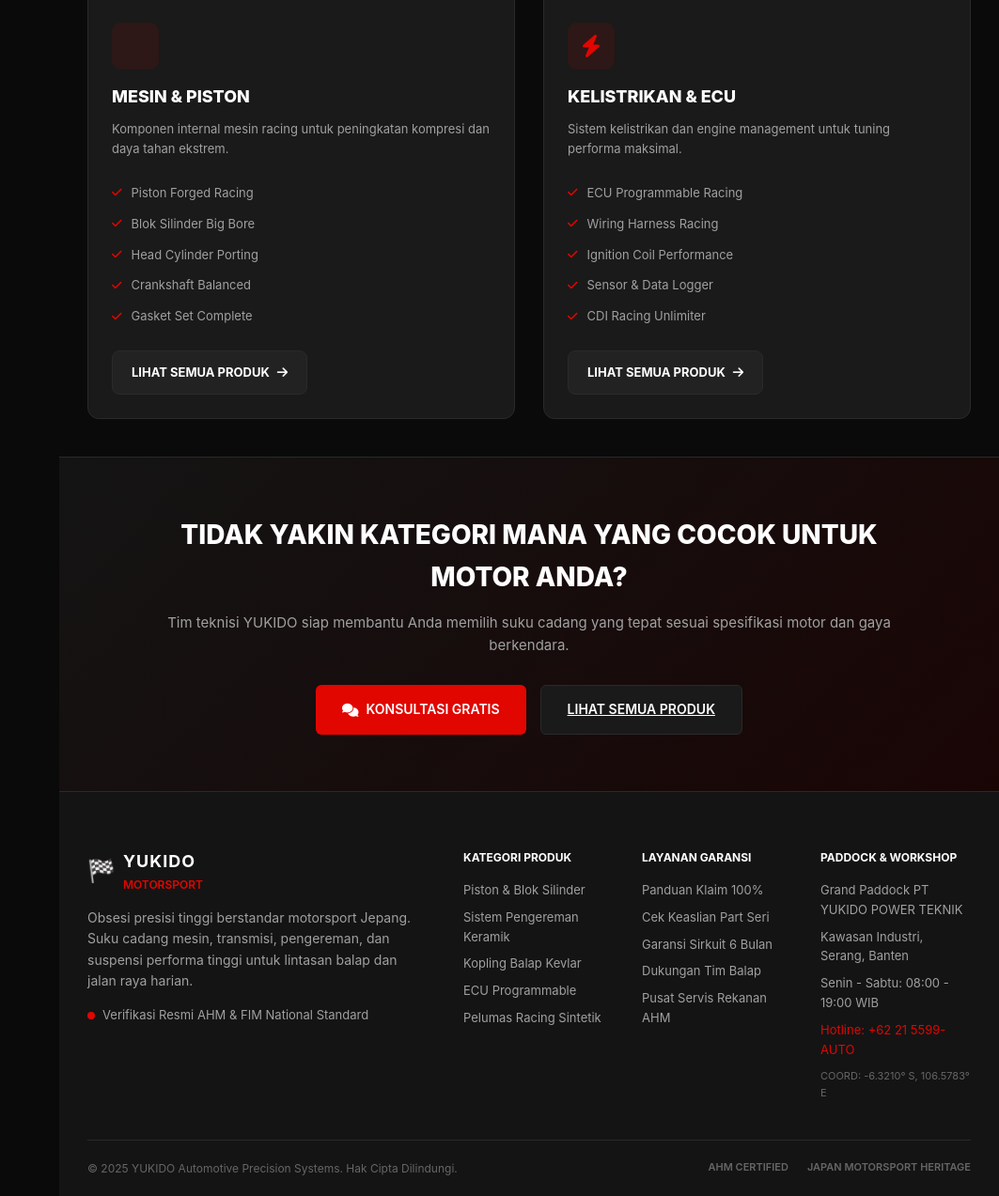
After one commit to nurkumada/yukido-motorsport, a PHP site: page /kategori-produk.html in a window 1280 px wide. The commit adds this page. Shown: the part 2597-3870 px from the top of the page at 94% size, without its empty margins (217-1280 px from the left). Run offline with PHP 8.4, Linux system fonts and the light colour scheme.

Commit message:
Add files via upload

```diff
--- a/frontend/css/style.css
+++ b/frontend/css/style.css
@@ -2113,3 +2113,178 @@ body {
     .team-grid, .specs-grid, .podium-grid, .matrix-grid, .gallery-grid { grid-template-columns: 1fr; }
     .hero-stats { flex-direction: column; }
 }
+
+/* --- Styles Khusus Halaman Kategori Produk --- */
+.kategori-detail-grid {
+    display: grid;
+    grid-template-columns: repeat(2, 1fr);
+    gap: 30px;
+    padding: 40px 30px;
+}
+
+.kategori-detail-card {
+    background: var(--bg-card);
+    border: 1px solid var(--border-color);
+    border-radius: 12px;
+    overflow: hidden;
+    transition: all 0.3s;
+}
+
+.kategori-detail-card:hover {
+    transform: translateY(-5px);
+    border-color: var(--red-primary);
+    box-shadow: 0 10px 30px rgba(225, 6, 0, 0.2);
+}
+
+.kategori-image {
+    position: relative;
+    height: 220px;
+    overflow: hidden;
+}
+
+.kategori-image img {
+    width: 100%;
+    height: 100%;
+    object-fit: cover;
+    transition: transform 0.3s;
+}
+
+.kategori-detail-card:hover .kategori-image img {
+    transform: scale(1.1);
+}
+
+.kategori-overlay {
+    position: absolute;
+    top: 15px;
+    right: 15px;
+    background: var(--red-primary);
+    color: white;
+    padding: 6px 12px;
+    border-radius: 6px;
+    font-size: 12px;
+    font-weight: 700;
+}
+
+.kategori-content {
+    padding: 25px;
+}
+
+.kategori-icon {
+    width: 50px;
+    height: 50px;
+    background: rgba(225, 6, 0, 0.1);
+    border-radius: 10px;
+    display: flex;
+    align-items: center;
+    justify-content: center;
+    margin-bottom: 15px;
+}
+
+.kategori-icon i {
+    font-size: 24px;
+    color: var(--red-primary);
+}
+
+.kategori-content h3 {
+    font-size: 18px;
+    font-weight: 800;
+    margin-bottom: 10px;
+    color: var(--text-primary);
+}
+
+.kategori-content > p {
+    font-size: 13px;
+    color: var(--text-secondary);
+    line-height: 1.6;
+    margin-bottom: 20px;
+}
+
+.kategori-list {
+    list-style: none;
+    padding: 0;
+    margin: 0 0 20px 0;
+}
+
+.kategori-list li {
+    font-size: 13px;
+    color: var(--text-secondary);
+    padding: 6px 0;
+    display: flex;
+    align-items: center;
+    gap: 10px;
+}
+
+.kategori-list li i {
+    color: var(--red-primary);
+    font-size: 12px;
+}
+
+.btn-kategori {
+    display: inline-flex;
+    align-items: center;
+    gap: 8px;
+    background: var(--bg-hover);
+    color: var(--text-primary);
+    padding: 12px 20px;
+    border-radius: 8px;
+    text-decoration: none;
+    font-size: 13px;
+    font-weight: 700;
+    transition: all 0.3s;
+    border: 1px solid var(--border-color);
+}
+
+.btn-kategori:hover {
+    background: var(--red-primary);
+    border-color: var(--red-primary);
+    color: white;
+}
+
+/* CTA Section */
+.kategori-cta {
+    background: linear-gradient(135deg, var(--bg-secondary) 0%, #1a0505 100%);
+    border-top: 1px solid var(--border-color);
+    padding: 60px 30px;
+    text-align: center;
+}
+
+.kategori-cta .cta-content {
+    max-width: 800px;
+    margin: 0 auto;
+}
+
+.kategori-cta h2 {
+    font-size: 28px;
+    font-weight: 800;
+    margin-bottom: 15px;
+    color: var(--text-primary);
+}
+
+.kategori-cta p {
+    font-size: 15px;
+    color: var(--text-secondary);
+    margin-bottom: 30px;
+    line-height: 1.6;
+}
+
+.kategori-cta .cta-buttons {
+    display: flex;
+    gap: 15px;
+    justify-content: center;
+    flex-wrap: wrap;
+}
+
+@media (max-width: 900px) {
+    .kategori-detail-grid {
+        grid-template-columns: 1fr;
+    }
+}
+
+@media (max-width: 600px) {
+    .kategori-cta h2 {
+        font-size: 22px;
+    }
+    .kategori-cta .cta-buttons {
+        flex-direction: column;
+    }
+}
--- /dev/null
+++ b/frontend/kategori-produk.html
@@ -0,0 +1,348 @@
+<!DOCTYPE html>
+<html lang="id">
+<head>
+    <meta charset="UTF-8">
+    <meta name="viewport" content="width=device-width, initial-scale=1.0">
+    <title>Kategori Produk - YUKIDO Motorsport</title>
+    <link rel="stylesheet" href="css/style.css">
+    <link rel="stylesheet" href="https://cdnjs.cloudflare.com/ajax/libs/font-awesome/6.4.0/css/all.min.css">
+</head>
+<body>
+    <!-- Top Navigation -->
+    <nav class="top-nav">
+        <div class="nav-left">
+            <button class="menu-toggle" id="menuToggle"><i class="fas fa-bars"></i></button>
+            <a href="index.html" class="logo">
+                <span class="logo-icon"></span>
+                <span class="logo-text">YUKIDO</span>
+                <span class="logo-sub">PADDOCK</span>
+            </a>
+        </div>
+        <div class="nav-center">
+            <div class="search-bar">
+                <i class="fas fa-search"></i>
+                <input type="text" placeholder="Cari part balap...">
+                <span class="shortcut">⌘K</span>
+            </div>
+        </div>
+        <div class="nav-right">
+            <a href="index.html" class="nav-link">BERANDA</a>
+            <a href="produk.html" class="nav-link">SEMUA PRODUK</a>
+            <a href="garansi.html" class="nav-link">GARANSI</a>
+            <a href="tim-balap.html" class="nav-link">TIM BALAP & AHM</a>
+            <div class="nav-icons">
+                <a href="keranjang.html" class="icon-btn cart-btn">
+                    <i class="fas fa-shopping-cart"></i>
+                    <span class="badge" id="cartBadge">3</span>
+                </a>
+                <button class="btn-cs"><i class="fas fa-headset"></i> BANTUAN CS</button>
+                <button class="icon-btn"><i class="fas fa-user"></i></button>
+            </div>
+        </div>
+    </nav>
+
+    <!-- Sidebar -->
+    <aside class="sidebar" id="sidebar">
+        <div class="sidebar-header">
+            <div class="logo">
+                <span class="logo-icon">🏁</span>
+                <div><div class="logo-text">YUKIDO</div><div class="logo-sub">PADDOCK</div></div>
+            </div>
+            <button class="close-sidebar" id="closeSidebar"><i class="fas fa-times"></i></button>
+        </div>
+        <div class="sidebar-search">
+            <i class="fas fa-search"></i><input type="text" placeholder="Telusuri part atau seri...">
+        </div>
+        <nav class="sidebar-menu">
+            <a href="index.html" class="menu-item"><i class="fas fa-home"></i><span>Beranda</span></a>
+            <a href="produk.html" class="menu-item"><i class="fas fa-th-large"></i><span>Semua Produk</span></a>
+            <a href="kategori-produk.html" class="menu-item active"><i class="fas fa-layer-group"></i><span>Kategori Produk</span></a>
+            <a href="garansi.html" class="menu-item"><i class="fas fa-shield-alt"></i><span>Klaim Garansi</span></a>
+            <a href="tim-balap.html" class="menu-item"><i class="fas fa-flag-checkered"></i><span>Tim Balap YUKIDO</span></a>
+            <a href="#" class="menu-item"><i class="fas fa-handshake"></i><span>Dukungan AHM</span></a>
+            <a href="#" class="menu-item"><i class="fas fa-map-marker-alt"></i><span>Lokasi Kami</span></a>
+            <a href="keranjang.html" class="menu-item">
+                <i class="fas fa-shopping-cart"></i><span>Keranjang Belanja</span>
+                <span class="badge" id="sidebarCartBadge">3 Part</span>
+            </a>
+            <a href="#" class="menu-item"><i class="fas fa-user-circle"></i><span>Akun / Login</span></a>
+        </nav>
+        <div class="sidebar-footer">
+            <div class="telemetry-status">
+                <span>YUKIDO TELEMETRY</span>
+                <span class="status-indicator"><span class="dot"></span> ONLINE</span>
+            </div>
+        </div>
+    </aside>
+
+    <!-- Main Content -->
+    <main class="main-content">
+        <!-- Page Header -->
+        <div class="page-header">
+            <div class="breadcrumb">
+                <span class="dot red"></span> KLASIFIKASI KOMPONEN MOTORSPORT
+            </div>
+            <div class="page-title-row">
+                <div>
+                    <h1 class="page-title">KATEGORI PRODUK</h1>
+                    <p class="page-subtitle">Jelajahi 8 kategori suku cadang balap dengan spesifikasi sirkuit</p>
+                </div>
+                <div class="page-badge">
+                    <i class="fas fa-check-circle"></i> 100% Presisi Sirkuit
+                </div>
+            </div>
+        </div>
+
+        <!-- Kategori Grid -->
+        <div class="kategori-detail-grid">
+
+            <!-- Kategori 1: Pengereman -->
+            <div class="kategori-detail-card">
+                <div class="kategori-image">
+                    <img src="https://images.unsplash.com/photo-1558618666-fcd25c85cd64?w=600&h=400&fit=crop" alt="Sistem Pengereman">
+                    <div class="kategori-overlay">
+                        <span class="kategori-count">42 Produk</span>
+                    </div>
+                </div>
+                <div class="kategori-content">
+                    <div class="kategori-icon">
+                        <i class="fas fa-circle-notch"></i>
+                    </div>
+                    <h3>SISTEM PENGEREMAN</h3>
+                    <p>Komponen pengereman presisi tinggi untuk daya cengkeram maksimal di sirkuit maupun jalan raya.</p>
+                    <ul class="kategori-list">
+                        <li><i class="fas fa-check"></i> Disc Brake Floating CNC</li>
+                        <li><i class="fas fa-check"></i> Kaliper Radial 4-Piston</li>
+                        <li><i class="fas fa-check"></i> Kampas Rem Ceramic Race</li>
+                        <li><i class="fas fa-check"></i> Selang Rem Braided Steel</li>
+                        <li><i class="fas fa-check"></i> Master Cylinder Radial</li>
+                    </ul>
+                    <a href="produk.html" class="btn-kategori">LIHAT SEMUA PRODUK <i class="fas fa-arrow-right"></i></a>
+                </div>
+            </div>
+
+            <!-- Kategori 2: Suspensi -->
+            <div class="kategori-detail-card">
+                <div class="kategori-image">
+                    <img src="https://images.unsplash.com/photo-1558618666-fcd25c85cd64?w=600&h=400&fit=crop" alt="Suspensi">
+                    <div class="kategori-overlay">
+                        <span class="kategori-count">28 Produk</span>
+                    </div>
+                </div>
+                <div class="kategori-content">
+                    <div class="kategori-icon">
+                        <i class="fas fa-compress-arrows-alt"></i>
+                    </div>
+                    <h3>SUSPENSI & SHOCKBREAKER</h3>
+                    <p>Sistem suspensi racing dengan damping adjustable untuk handling optimal di berbagai kondisi lintasan.</p>
+                    <ul class="kategori-list">
+                        <li><i class="fas fa-check"></i> Monoshock Sub-Tank Nitrogen</li>
+                        <li><i class="fas fa-check"></i> Fork Upside Down Racing</li>
+                        <li><i class="fas fa-check"></i> Spring Racing Progressive</li>
+                        <li><i class="fas fa-check"></i> Shockbreaker Rear Adjustable</li>
+                        <li><i class="fas fa-check"></i> Top Mount & Bushing</li>
+                    </ul>
+                    <a href="produk.html" class="btn-kategori">LIHAT SEMUA PRODUK <i class="fas fa-arrow-right"></i></a>
+                </div>
+            </div>
+
+            <!-- Kategori 3: Exhaust -->
+            <div class="kategori-detail-card">
+                <div class="kategori-image">
+                    <img src="https://images.unsplash.com/photo-1558618666-fcd25c85cd64?w=600&h=400&fit=crop" alt="Exhaust">
+                    <div class="kategori-overlay">
+                        <span class="kategori-count">19 Produk</span>
+                    </div>
+                </div>
+                <div class="kategori-content">
+                    <div class="kategori-icon">
+                        <i class="fas fa-wind"></i>
+                    </div>
+                    <h3>EXHAUST & HEADER SYSTEM</h3>
+                    <p>Sistem knalpot racing untuk peningkatan performa mesin dan suara yang agresif.</p>
+                    <ul class="kategori-list">
+                        <li><i class="fas fa-check"></i> Header Titanium Full System</li>
+                        <li><i class="fas fa-check"></i> Slip-On Racing Exhaust</li>
+                        <li><i class="fas fa-check"></i> Manifold Stainless Steel</li>
+                        <li><i class="fas fa-check"></i> DB Killer & Baffle Racing</li>
+                        <li><i class="fas fa-check"></i> Gasket & Mounting Kit</li>
+                    </ul>
+                    <a href="produk.html" class="btn-kategori">LIHAT SEMUA PRODUK <i class="fas fa-arrow-right"></i></a>
+                </div>
+            </div>
+
+            <!-- Kategori 4: Aksesoris CNC -->
+            <div class="kategori-detail-card">
+                <div class="kategori-image">
+                    <img src="https://images.unsplash.com/photo-1558618666-fcd25c85cd64?w=600&h=400&fit=crop" alt="Aksesoris CNC">
+                    <div class="kategori-overlay">
+                        <span class="kategori-count">56 Produk</span>
+                    </div>
+                </div>
+                <div class="kategori-content">
+                    <div class="kategori-icon">
+                        <i class="fas fa-cogs"></i>
+                    </div>
+                    <h3>AKSESORIS & CNC ERGONOMI</h3>
+                    <p>Part CNC presisi untuk meningkatkan ergonomi dan tampilan racing motor Anda.</p>
+                    <ul class="kategori-list">
+                        <li><i class="fas fa-check"></i> Footstep Underbone Racing</li>
+                        <li><i class="fas fa-check"></i> Handle Tuas Kopling & Rem</li>
+                        <li><i class="fas fa-check"></i> Velg Racing Alloy Lightweight</li>
+                        <li><i class="fas fa-check"></i> Tank Pad & Body Cover</li>
+                        <li><i class="fas fa-check"></i> Mirror Bar End Racing</li>
+                    </ul>
+                    <a href="produk.html" class="btn-kategori">LIHAT SEMUA PRODUK <i class="fas fa-arrow-right"></i></a>
+                </div>
+            </div>
+
+            <!-- Kategori 5: Transmisi -->
+            <div class="kategori-detail-card">
+                <div class="kategori-image">
+                    <img src="https://images.unsplash.com/photo-1558618666-fcd25c85cd64?w=600&h=400&fit=crop" alt="Transmisi">
+                    <div class="kategori-overlay">
+                        <span class="kategori-count">34 Produk</span>
+                    </div>
+                </div>
+                <div class="kategori-content">
+                    <div class="kategori-icon">
+                        <i class="fas fa-link"></i>
+                    </div>
+                    <h3>TRANSMISI & RANTAI</h3>
+                    <p>Sistem transmisi racing untuk transfer power maksimal dari mesin ke roda belakang.</p>
+                    <ul class="kategori-list">
+                        <li><i class="fas fa-check"></i> Rantai O-Ring & X-Ring Racing</li>
+                        <li><i class="fas fa-check"></i> Gear Set Sprocket CNC</li>
+                        <li><i class="fas fa-check"></i> Kopling Racing Kevlar</li>
+                        <li><i class="fas fa-check"></i> Clutch Cover Reinforced</li>
+                        <li><i class="fas fa-check"></i> Shift Lever Racing</li>
+                    </ul>
+                    <a href="produk.html" class="btn-kategori">LIHAT SEMUA PRODUK <i class="fas fa-arrow-right"></i></a>
+                </div>
+            </div>
+
+            <!-- Kategori 6: Pendingin -->
+            <div class="kategori-detail-card">
+                <div class="kategori-image">
+                    <img src="https://images.unsplash.com/photo-1558618666-fcd25c85cd64?w=600&h=400&fit=crop" alt="Pendingin">
+                    <div class="kategori-overlay">
+                        <span class="kategori-count">15 Produk</span>
+                    </div>
+                </div>
+                <div class="kategori-content">
+                    <div class="kategori-icon">
+                        <i class="fas fa-snowflake"></i>
+                    </div>
+                    <h3>SISTEM PENDINGIN</h3>
+                    <p>Komponen pendingin high-capacity untuk menjaga suhu mesin optimal saat balapan.</p>
+                    <ul class="kategori-list">
+                        <li><i class="fas fa-check"></i> Radiator Aluminium High Capacity</li>
+                        <li><i class="fas fa-check"></i> Oil Cooler Racing</li>
+                        <li><i class="fas fa-check"></i> Water Pump Racing</li>
+                        <li><i class="fas fa-check"></i> Thermostat Performance</li>
+                        <li><i class="fas fa-check"></i> Hose & Clamp Silicone</li>
+                    </ul>
+                    <a href="produk.html" class="btn-kategori">LIHAT SEMUA PRODUK <i class="fas fa-arrow-right"></i></a>
+                </div>
+            </div>
+
+            <!-- Kategori 7: Mesin -->
+            <div class="kategori-detail-card">
+                <div class="kategori-image">
+                    <img src="https://images.unsplash.com/photo-1558618666-fcd25c85cd64?w=600&h=400&fit=crop" alt="Mesin">
+                    <div class="kategori-overlay">
+                        <span class="kategori-count">23 Produk</span>
+                    </div>
+                </div>
+                <div class="kategori-content">
+                    <div class="kategori-icon">
+                        <i class="fas fa-engine"></i>
+                    </div>
+                    <h3>MESIN & PISTON</h3>
+                    <p>Komponen internal mesin racing untuk peningkatan kompresi dan daya tahan ekstrem.</p>
+                    <ul class="kategori-list">
+                        <li><i class="fas fa-check"></i> Piston Forged Racing</li>
+                        <li><i class="fas fa-check"></i> Blok Silinder Big Bore</li>
+                        <li><i class="fas fa-check"></i> Head Cylinder Porting</li>
+                        <li><i class="fas fa-check"></i> Crankshaft Balanced</li>
+                        <li><i class="fas fa-check"></i> Gasket Set Complete</li>
+                    </ul>
+                    <a href="produk.html" class="btn-kategori">LIHAT SEMUA PRODUK <i class="fas fa-arrow-right"></i></a>
+                </div>
+            </div>
+
+            <!-- Kategori 8: Kelistrikan -->
+            <div class="kategori-detail-card">
+                <div class="kategori-image">
+                    <img src="https://images.unsplash.com/photo-1558618666-fcd25c85cd64?w=600&h=400&fit=crop" alt="Kelistrikan">
+                    <div class="kategori-overlay">
+                        <span class="kategori-count">18 Produk</span>
+                    </div>
+                </div>
+                <div class="kategori-content">
+                    <div class="kategori-icon">
+                        <i class="fas fa-bolt"></i>
+                    </div>
+                    <h3>KELISTRIKAN & ECU</h3>
+                    <p>Sistem kelistrikan dan engine management untuk tuning performa maksimal.</p>
+                    <ul class="kategori-list">
+                        <li><i class="fas fa-check"></i> ECU Programmable Racing</li>
+                        <li><i class="fas fa-check"></i> Wiring Harness Racing</li>
+                        <li><i class="fas fa-check"></i> Ignition Coil Performance</li>
+                        <li><i class="fas fa-check"></i> Sensor & Data Logger</li>
+                        <li><i class="fas fa-check"></i> CDI Racing Unlimiter</li>
+                    </ul>
+                    <a href="produk.html" class="btn-kategori">LIHAT SEMUA PRODUK <i class="fas fa-arrow-right"></i></a>
+                </div>
+            </div>
+
+        </div>
+
+        <!-- CTA Section -->
+        <section class="kategori-cta">
+            <div class="cta-content">
+                <h2>TIDAK YAKIN KATEGORI MANA YANG COCOK UNTUK MOTOR ANDA?</h2>
+                <p>Tim teknisi YUKIDO siap membantu Anda memilih suku cadang yang tepat sesuai spesifikasi motor dan gaya berkendara.</p>
+                <div class="cta-buttons">
+                    <a href="#" class="btn-primary"><i class="fas fa-comments"></i> KONSULTASI GRATIS</a>
+                    <a href="produk.html" class="btn-secondary">LIHAT SEMUA PRODUK</a>
+                </div>
+            </div>
+        </section>
+
+        <!-- Footer -->
+        <footer class="footer">
+            <div class="footer-content">
+                <div class="footer-brand">
+                    <div class="logo"><span class="logo-icon">🏁</span><div><div class="logo-text">YUKIDO</div><div class="logo-sub">MOTORSPORT</div></div></div>
+                    <p>Obsesi presisi tinggi berstandar motorsport Jepang. Suku cadang mesin, transmisi, pengereman, dan suspensi performa tinggi untuk lintasan balap dan jalan raya harian.</p>
+                    <div class="footer-badge"><span class="dot red"></span> Verifikasi Resmi AHM & FIM National Standard</div>
+                </div>
+                <div class="footer-links">
+                    <div class="link-column">
+                        <h4>KATEGORI PRODUK</h4>
+                        <ul><li><a href="#">Piston & Blok Silinder</a></li><li><a href="#">Sistem Pengereman Keramik</a></li><li><a href="#">Kopling Balap Kevlar</a></li><li><a href="#">ECU Programmable</a></li><li><a href="#">Pelumas Racing Sintetik</a></li></ul>
+                    </div>
+                    <div class="link-column">
+                        <h4>LAYANAN GARANSI</h4>
+                        <ul><li><a href="#">Panduan Klaim 100%</a></li><li><a href="#">Cek Keaslian Part Seri</a></li><li><a href="#">Garansi Sirkuit 6 Bulan</a></li><li><a href="#">Dukungan Tim Balap</a></li><li><a href="#">Pusat Servis Rekanan AHM</a></li></ul>
+                    </div>
+                    <div class="link-column">
+                        <h4>PADDOCK & WORKSHOP</h4>
+                        <ul><li>Grand Paddock PT YUKIDO POWER TEKNIK</li><li>Kawasan Industri, Serang, Banten</li><li>Senin - Sabtu: 08:00 - 19:00 WIB</li><li class="phone">Hotline: +62 21 5599-AUTO</li></ul>
+                        <div class="coords">COORD: -6.3210° S, 106.5783° E</div>
+                    </div>
+                </div>
+            </div>
+            <div class="footer-bottom">
+                <div>© 2025 YUKIDO Automotive Precision Systems. Hak Cipta Dilindungi.</div>
+                <div class="footer-badges"><span>AHM CERTIFIED</span><span>JAPAN MOTORSPORT HERITAGE</span></div>
+            </div>
+        </footer>
+
+        <button class="floating-btn"><i class="fas fa-robot"></i> TANYA AI</button>
+    </main>
+
+    <script src="js/script.js"></script>
+</body>
+</html>
```
Also changed, not shown: frontend/index.html (+31 -27 lines).
